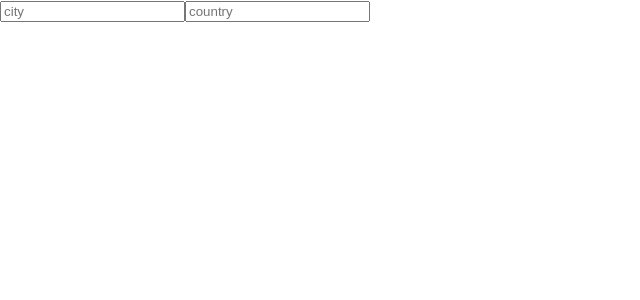
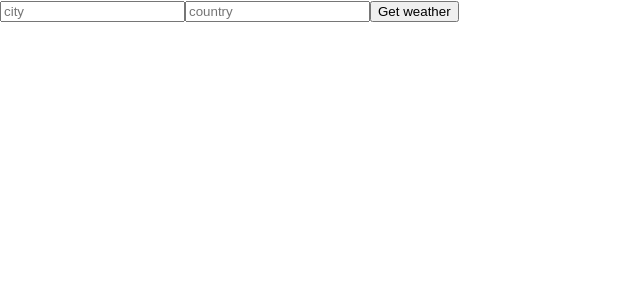
Before and after one commit to nzbenji/React-Projects, a React (Create React App) app in the folder weather-app/: page / in a window 1280 px wide. Shown: the top 300 px of the page, without its empty margins (0-640 px from the left). Built offline with nearby package versions, Linux system fonts and the light colour scheme.

Commit message:
recieving api call data

```diff
--- a/weather-app/src/App.js
+++ b/weather-app/src/App.js
@@ -1,17 +1,64 @@
-import React, { Component } from 'react';
-import './App.css';
-import Form from './components/Form';
-import Weather from './components/Weather';
+import React, { Component } from "react";
+import "./App.css";
+import Form from "./components/Form";
+import Weather from "./components/Weather";
 
 class App extends Component {
+
+  state = {
+    temp: undefined,
+    city: undefined,
+    country: undefined,
+    error: undefined
+  }
+
+  getWeather = (e) => {
+    const city = e.target.elements.city.value
+    const country = e.target.elements.country.value
+    e.preventDefault()
+
+    const API_KEY = "134bdee599fe71b8287e371b7a78e356";
+    const ENDPOINT_URL = "http://api.openweathermap.org";
+    const API_CALL = `${ENDPOINT_URL}/data/2.5/weather?q=${city},${country}&appid=${API_KEY}`
+
+    fetch(API_CALL)
+      .then(res => {
+        return res.json()
+      })
+      .then(data => {
+        console.log(data)
+        this.setState({
+          temp: data.main.temp,
+          city: data.name,
+          country: data.sys.country,
+          error: ''
+        })
+      })
+  };
   render() {
     return (
       <div>
-        <Form />
-        <Weather />
+        <Form weather={this.getWeather} />
+        <Weather
+          temp = { this.state.temp }
+          city = { this.state.city }
+          country = { this.state.country }
+          error = { this.state.error }
+        />
       </div>
     );
   }
 }
 
 export default App;
+
+// getWeather = async (e) => {
+
+//   e.preventDefault();
+
+//   const API_KEY = '134bdee599fe71b8287e371b7a78e356'
+//   const ENDPOINT_URL = 'http://api.openweathermap.org'
+//   const API_CALL = await fetch( `${ENDPOINT_URL}/data/2.5/weather?q=london,uk&appid=${API_KEY}` )
+//   const response = await API_CALL.json()
+//   console.log(response)
+// }
--- a/weather-app/src/components/Form.js
+++ b/weather-app/src/components/Form.js
@@ -1,12 +1,17 @@
-import React from 'react';
+import React from "react";
 
-const Form = props => {
+class Form extends React.Component {
+  render() {
     return (
-        <div>
-            <input type="text" name="city" placeholder="city"/>
-            <input type="text" name="country" placeholder="country"/>
-        </div>
-    )
+      <div>
+        <form onSubmit={this.props.weather}>
+          <input type="text" name="city" placeholder="city" />
+          <input type="text" name="country" placeholder="country" />
+          <button>Get weather</button>
+        </form>
+      </div>
+    );
+  }
 }
 
-export default Form
+export default Form;
```
